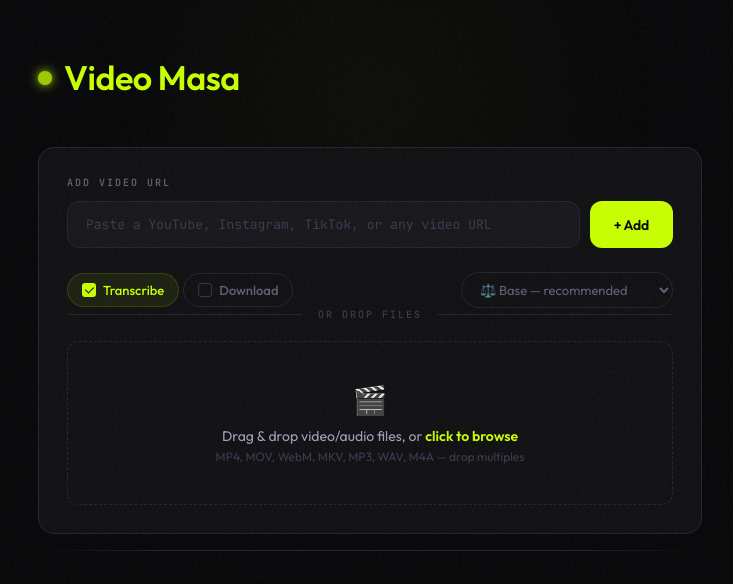
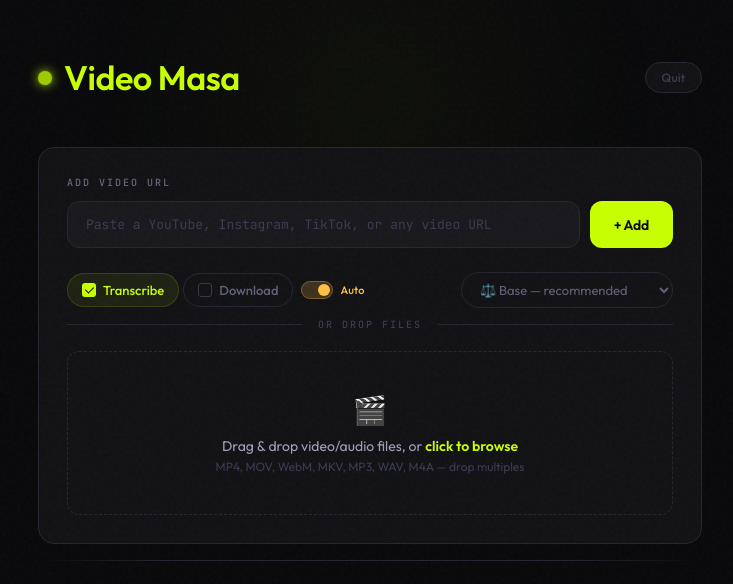
Before and after one commit to Freddough/video-masa, a Flask app: page / in a window 1280 px wide. Shown: the top 584 px of the page, without its empty margins (270-1003 px from the left). Run offline with Flask 3, Linux system fonts and the light colour scheme; some libraries are stand-ins or nearby versions.

Commit message:
Add Quit button, auto-paste toggle, fix thumbnails, auto-shutdown
- Quit button in header stops server and cleans up files
- Toggle switch (Auto/Manual) controls paste-to-queue behavior
- Thumbnails now downloaded locally instead of using expiring CDN URLs
- Heartbeat auto-shutdown: server stops ~90s after browser tab closes
- Startup cleanup wipes leftover files from previous sessions
- Better spacing between controls and drop zone

Co-Authored-By: Claude Opus 4.6 <noreply@anthropic.com>

```diff
--- a/app.py
+++ b/app.py
@@ -39,20 +39,28 @@ WORK_DIR.mkdir(exist_ok=True)
 # Job store: { job_id: { status, message, transcript, timestamped, download_ready, download_path, filename, ... } }
 jobs = {}
 
+# Heartbeat tracking — browser pings every 30s, server shuts down if no ping for 90s
+import time
+_last_heartbeat = time.time()
+_HEARTBEAT_TIMEOUT = 90  # seconds
+
 
 def run_job(job_id: str, url: str, model_size: str, do_transcribe: bool, do_download: bool):
     """Background worker: download video, optionally transcribe, optionally keep file for download."""
     job = jobs[job_id]
 
     try:
-        # Grab thumbnail URL (quick metadata-only call, no file saved)
+        # Download thumbnail locally (remote CDN URLs expire/get blocked)
         try:
-            thumb_result = subprocess.run(
-                ["yt-dlp", "--get-thumbnail", "--no-playlist", url],
+            thumb_path = WORK_DIR / f"{job_id}_thumb.jpg"
+            subprocess.run(
+                ["yt-dlp", "--no-playlist", "--write-thumbnail",
+                 "--skip-download", "--convert-thumbnails", "jpg",
+                 "-o", str(WORK_DIR / f"{job_id}_thumb"), url],
                 capture_output=True, text=True, timeout=15
             )
-            if thumb_result.returncode == 0 and thumb_result.stdout.strip():
-                job["thumbnail"] = thumb_result.stdout.strip()
+            if thumb_path.exists():
+                job["thumbnail"] = f"/thumb/{job_id}"
         except Exception:
             pass  # thumbnail is optional, don't block the job
 
@@ -719,10 +727,34 @@ def shutdown():
     return jsonify({"ok": True})
 
 
+@app.route("/heartbeat", methods=["POST"])
+def heartbeat():
+    """Browser pings this every 30s. If no ping for 90s, server auto-shuts down."""
+    global _last_heartbeat
+    _last_heartbeat = time.time()
+    return jsonify({"ok": True})
+
+
+def _heartbeat_watchdog():
+    """Background thread: check heartbeat, shut down if browser tab is gone."""
+    while True:
+        time.sleep(30)
+        if time.time() - _last_heartbeat > _HEARTBEAT_TIMEOUT:
+            print("\nNo browser heartbeat for 90s — shutting down.")
+            cleanup_downloads_dir()
+            os.kill(os.getpid(), signal.SIGTERM)
+            break
+
+
 if __name__ == "__main__":
+    # Clean up any leftover files from a previous un-clean shutdown
+    cleanup_downloads_dir()
     port = int(os.environ.get("VIDEOMASA_PORT", 8080))
     if os.environ.get("VIDEOMASA_OPEN_BROWSER", "").lower() in ("1", "true", "yes"):
         threading.Timer(1.5, lambda: webbrowser.open(f"http://localhost:{port}")).start()
+    # Start heartbeat watchdog — auto-shuts down if browser tab is closed
+    watchdog = threading.Thread(target=_heartbeat_watchdog, daemon=True)
+    watchdog.start()
     print("\n" + "=" * 52)
     print(f"  VIDEO TOOL running at http://localhost:{port}")
     print("=" * 52 + "\n")
--- a/templates/index.html
+++ b/templates/index.html
@@ -74,8 +74,29 @@
 
         /* ─── Header ─── */
         .header {
+            display: flex;
+            justify-content: space-between;
+            align-items: flex-start;
             margin-bottom: 28px;
             animation: fadeUp 0.6s ease both;
+        }
+        .quit-btn {
+            background: var(--surface);
+            border: 1px solid var(--border);
+            border-radius: 100px;
+            padding: 7px 16px;
+            font-family: 'Outfit', sans-serif;
+            font-size: 12px;
+            font-weight: 500;
+            color: var(--text-faint);
+            cursor: pointer;
+            transition: all 0.15s;
+            margin-top: 6px;
+        }
+        .quit-btn:hover {
+            border-color: var(--red);
+            color: var(--red);
+            background: #ff6b6b0a;
         }
         .brand-tag {
             display: inline-flex;
@@ -268,6 +289,7 @@
             align-items: center;
             gap: 4px;
             margin-top: 14px;
+            margin-bottom: 10px;
         }
         .checkbox-group .model-select {
             margin-left: auto;
@@ -295,6 +317,60 @@
         .cb-pill.active-download {
             border-color: var(--blue-dim);
             background: #5eadff0a;
+        }
+        /* ─── Toggle Switch ─── */
+        .toggle-wrap {
+            display: flex;
+            align-items: center;
+            gap: 7px;
+            cursor: pointer;
+            user-select: none;
+            margin-left: 4px;
+        }
+        .toggle-track {
+            position: relative;
+            width: 32px;
+            height: 18px;
+            border-radius: 100px;
+            background: var(--surface-3);
+            border: 1px solid var(--border);
+            transition: all 0.2s;
+            flex-shrink: 0;
+        }
+        .toggle-track::after {
+            content: '';
+            position: absolute;
+            top: 2px;
+            left: 2px;
+            width: 12px;
+            height: 12px;
+            border-radius: 50%;
+            background: var(--text-faint);
+            transition: all 0.2s;
+        }
+        .toggle-input {
+            display: none;
+        }
+        .toggle-input:checked + .toggle-track {
+            background: #ffbe4430;
+            border-color: #ffbe4450;
+        }
+        .toggle-input:checked + .toggle-track::after {
+            left: 16px;
+            background: var(--amber);
+        }
+        .toggle-label {
+            font-size: 11px;
+            font-weight: 500;
+            color: var(--text-faint);
+            transition: color 0.15s;
+            letter-spacing: 0.2px;
+        }
+        .toggle-input:checked ~ .toggle-label {
+            color: var(--amber);
+        }
+        .toggle-wrap:hover .toggle-label {
+            color: var(--text-mid);
         }
         .cb-pill input[type="checkbox"] {
             appearance: none;
@@ -873,6 +949,7 @@
                 <div class="brand-dot"></div>
                 <div class="brand-name">Video Masa</div>
             </div>
+            <button class="quit-btn" onclick="quitApp()">Quit</button>
         </div>
 
         <!-- Main Input Card -->
@@ -897,6 +974,11 @@
                     <input type="checkbox" id="cbDownload">
                     <span class="cb-text">Download</span>
                 </label>
+                <label class="toggle-wrap" id="toggleAutoPaste" title="Toggle auto-send on paste">
+                    <input type="checkbox" class="toggle-input" id="cbAutoPaste" checked>
+                    <div class="toggle-track"></div>
+                    <span class="toggle-label" id="autoPasteLabel">Auto</span>
+                </label>
                 <select class="model-select" id="modelSelect">
                     <option value="tiny">⚡ Tiny — fastest</option>
                     <option value="base" selected>⚖️ Base — recommended</option>
@@ -948,6 +1030,7 @@
                     const p = JSON.parse(s);
                     if (typeof p.transcribe === 'boolean') document.getElementById('cbTranscribe').checked = p.transcribe;
                     if (typeof p.download === 'boolean') document.getElementById('cbDownload').checked = p.download;
+                    if (typeof p.autoPaste === 'boolean') document.getElementById('cbAutoPaste').checked = p.autoPaste;
                     if (p.model) document.getElementById('modelSelect').value = p.model;
                 }
             } catch(e) {}
@@ -958,6 +1041,7 @@
             localStorage.setItem(PREFS_KEY, JSON.stringify({
                 transcribe: document.getElementById('cbTranscribe').checked,
                 download: document.getElementById('cbDownload').checked,
+                autoPaste: document.getElementById('cbAutoPaste').checked,
                 model: document.getElementById('modelSelect').value
             }));
             updatePills();
@@ -966,12 +1050,15 @@
         function updatePills() {
             const t = document.getElementById('cbTranscribe').checked;
             const d = document.getElementById('cbDownload').checked;
+            const ap = document.getElementById('cbAutoPaste').checked;
             document.getElementById('pillTranscribe').classList.toggle('active-transcribe', t);
             document.getElementById('pillDownload').classList.toggle('active-download', d);
+            document.getElementById('autoPasteLabel').textContent = ap ? 'Auto' : 'Manual';
         }
 
         document.getElementById('cbTranscribe').addEventListener('change', savePrefs);
         document.getElementById('cbDownload').addEventListener('change', savePrefs);
+        document.getElementById('cbAutoPaste').addEventListener('change', savePrefs);
         document.getElementById('modelSelect').addEventListener('change', savePrefs);
         loadPrefs();
 
@@ -1001,7 +1088,11 @@
         const urlInput = document.getElementById('urlInput');
         const resolvedName = document.getElementById('resolvedName');
         urlInput.addEventListener('keydown', (e) => { if (e.key === 'Enter') addJob(); });
-        urlInput.addEventListener('paste', () => { setTimeout(() => addJob(), 0); });
+        urlInput.addEventListener('paste', () => {
+            if (document.getElementById('cbAutoPaste').checked) {
+                setTimeout(() => addJob(), 0);
+            }
+        });
         urlInput.addEventListener('focus', () => { urlInput.select(); });
         urlInput.addEventListener('input', () => { if (!urlInput.value.trim()) hideResolvedName(); });
 
@@ -1525,6 +1616,20 @@
             });
         }
 
+        // ─── Quit app ───
+        function quitApp() {
+            if (!confirm('Stop Video Masa and clean up files?')) return;
+            fetch('/shutdown', { method: 'POST' }).catch(() => {});
+            document.body.innerHTML = '<div style="display:flex;align-items:center;justify-content:center;height:100vh;background:#08080a;color:#606078;font-family:Outfit,sans-serif;font-size:18px;">Video Masa stopped. You can close this tab.</div>';
+        }
+
+        // ─── Heartbeat — tells server the browser tab is still open ───
+        setInterval(() => {
+            fetch('/heartbeat', { method: 'POST' }).catch(() => {});
+        }, 30000);
+        // Send first heartbeat immediately
+        fetch('/heartbeat', { method: 'POST' }).catch(() => {});
+
         // ─── Auto-download (no save-as dialog) ───
         function autoDownload(jobId, filename, format) {
             const endpoint = format === 'mp3' ? `/download-mp3/${jobId}` : `/download/${jobId}`;
```
